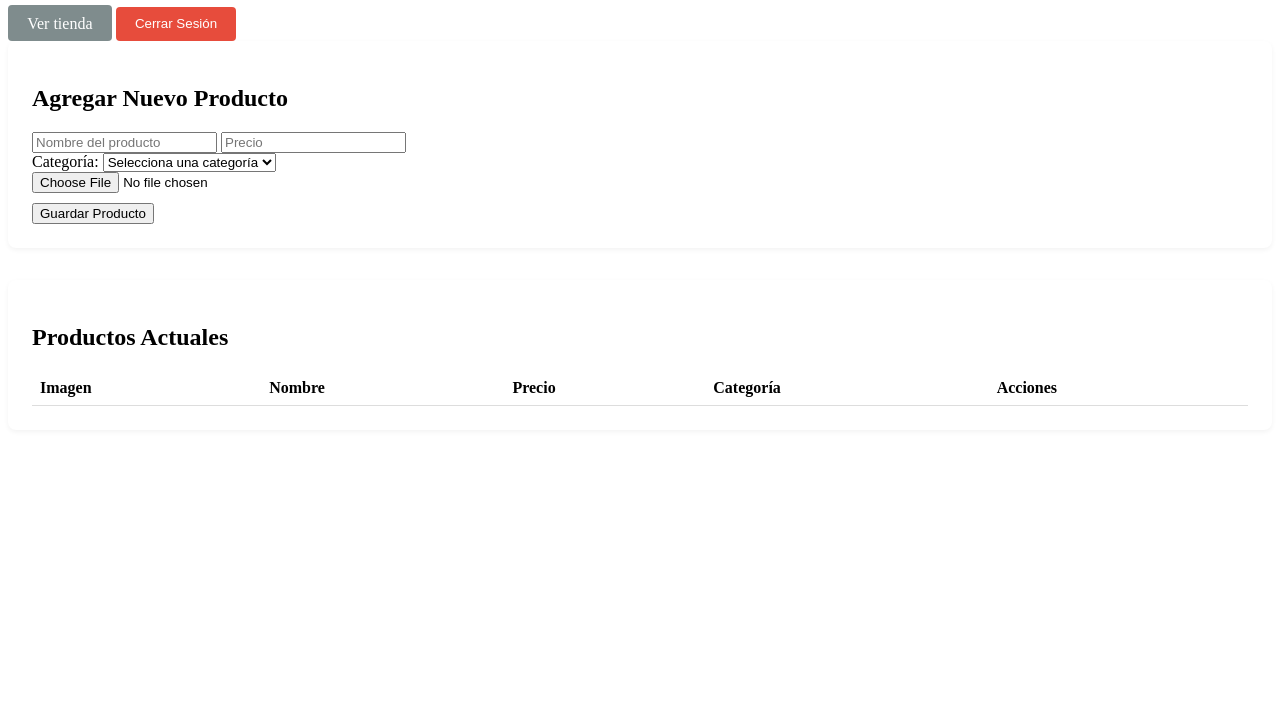
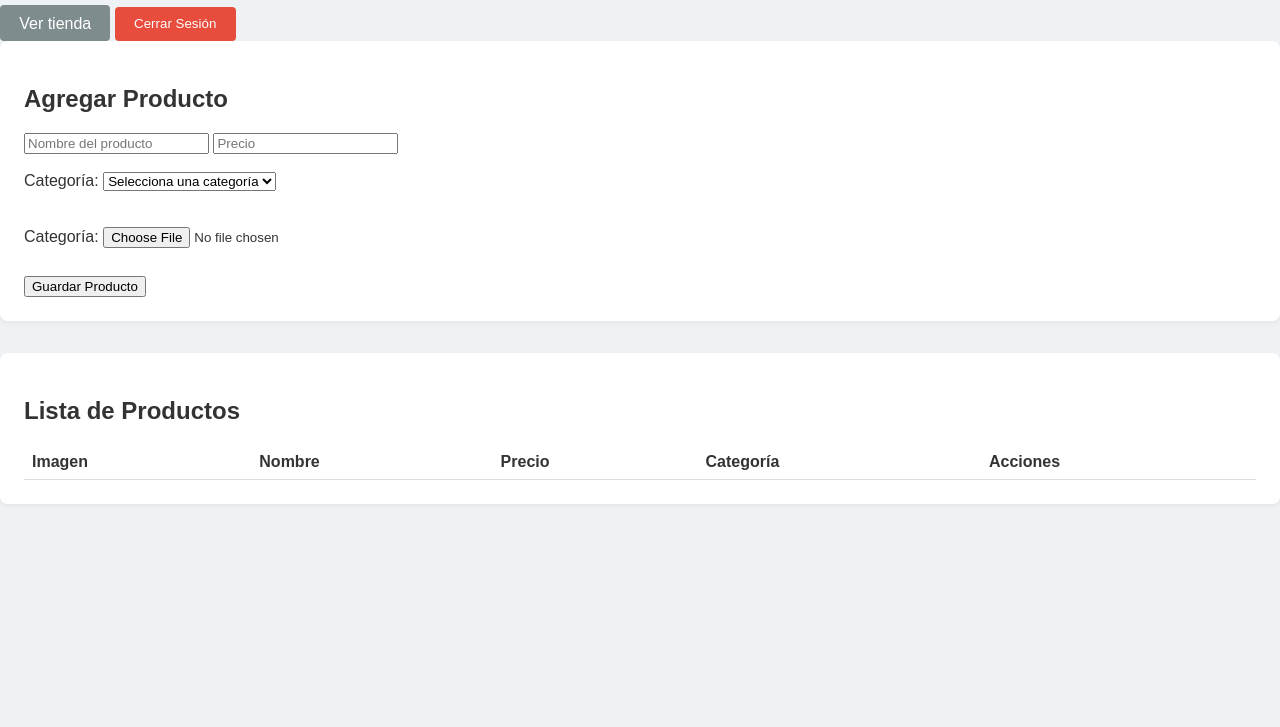
Before and after one commit to adrianrichard/Ventaweb, a website: page admin.html in a window 1280 px wide. Shown: the part 73-800 px from the top of the page. Drawn offline with Linux system fonts and the light colour scheme; no server answers.

Commit message:
modificando para publicar

```diff
--- a/admin.html
+++ b/admin.html
@@ -20,14 +20,14 @@
 
         <!-- Formulario para Agregar o Editar Producto -->
         <section class="admin-section">
-            <h2 id="form-titulo">Agregar Nuevo Producto</h2>
+            <h2 id="form-titulo">Agregar Producto</h2>
             <form id="form-producto" enctype="multipart/form-data">
                 <!-- Campo Oculto para almacenar el ID durante la edición -->
                 <input type="hidden" id="producto-id">
 
                 <input type="text" id="nombre" name="nombre" placeholder="Nombre del producto" required>
                 <input type="number" step="0.01" id="precio" name="precio" placeholder="Precio" required>
-
+                <br></br>
                 <!-- Campo Selector de Categoría -->
                 <div class="campo-categoria">
                     <label for="select-categoria">Categoría:</label>
@@ -42,9 +42,10 @@
 
                     <input type="text" id="nueva-categoria-input" placeholder="Escribe la nueva categoría" style="display: none; margin-top: 8px;">
                 </div>
-
+                <br></br>
+                <label for="imagen">Categoría:</label>
                 <input type="file" id="imagen" name="imagen" accept="image/*">
-
+                <br></br>
                 <div class="form-acciones" style="margin-top: 10px;">
                     <button type="submit" id="btn-guardar">Guardar Producto</button>
                     <button type="button" id="btn-cancelar" style="display: none;">Cancelar</button>
@@ -54,7 +55,7 @@
 
         <!-- Tabla de Productos Existentes -->
         <section class="admin-section">
-            <h2>Productos Actuales</h2>
+            <h2>Lista de Productos</h2>
             <table class="tabla-productos">
                 <thead>
                     <tr>
@@ -73,6 +74,6 @@
 
     </main>
 
-    <script src="/public/js/admin.js" defer></script>
+    <script src="public/js/admin.js" defer></script>
 </body>
 </html>
--- a/public/css/style.css
+++ b/public/css/style.css
@@ -97,3 +97,12 @@
     margin: 4px 0;
     text-transform: capitalize;
 }
+
+body {
+    /* Elige el color que prefieras: */
+    background-color: #eef2f5; /* Gris claro moderno (Recomendado) */
+    margin: 0;
+    padding: 0;
+    font-family: Arial, sans-serif;
+    color: #333333;
+}
--- a/public/js/main.js
+++ b/public/js/main.js
@@ -24,7 +24,6 @@ async function cargarProductos() {
             card.innerHTML = `
                 <img src="/uploads/${prod.imagen}" alt="${prod.nombre}">
                 <h3>${prod.nombre}</h3>
-                <span class="badge-categoria">${prod.categoria}</span>
                 <p class="precio">$${parseFloat(prod.precio).toFixed(2)}</p>
             `;
                         grid.appendChild(card);
```
Also changed, not shown: index.html (+1 -1 lines), login.html (+1 -1 lines).
